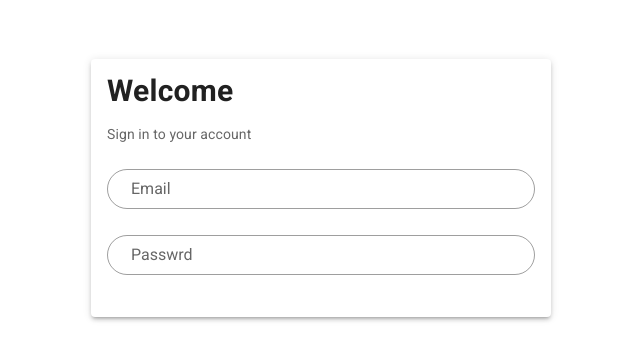
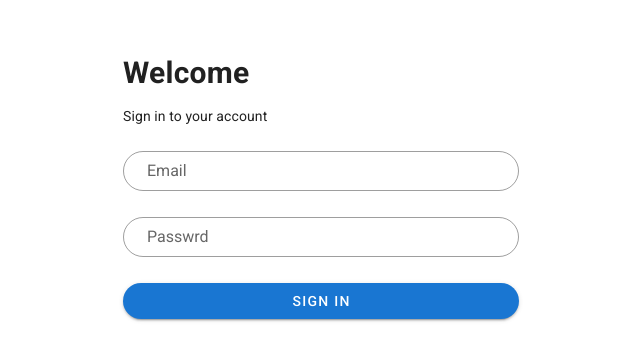
Before and after one commit to ashraf-frotan/landingpage-mis-frontend, a Nuxt app: page /login in a window 1280 px wide. Shown: the part 200-560 px from the top of the page, without its empty margins (319-959 px from the left). Built offline with nearby package versions, Linux system fonts and the light colour scheme; what vue-toastr would draw is missing.

Commit message:
Sign in button added

```diff
--- a/pages/login.vue
+++ b/pages/login.vue
@@ -1,7 +1,7 @@
 <template>
     <v-row align="center" style="height:100vh;">
         <v-col cols="12" class="d-flex justify-center">
-                <v-card class="" style="width:460px" elevation="3">
+                <v-card class="" style="width:460px" elevation="3" class="pa-4">
                     <v-card-title>
                         <h2>Welcome</h2>
 
@@ -17,6 +17,7 @@
                                 <v-form>
                                     <v-text-field outlined rounded dense label="Email" placeholder="Enter email here" type="email"></v-text-field>
                                     <v-text-field outlined rounded dense label="Passwrd" placeholder="Enter password here" type="password"></v-text-field>
+                                    <v-btn type="submit" color="primary" block rounded>Sign In</v-btn>
                                 </v-form>
                             </v-col>
                         </v-row>
```
